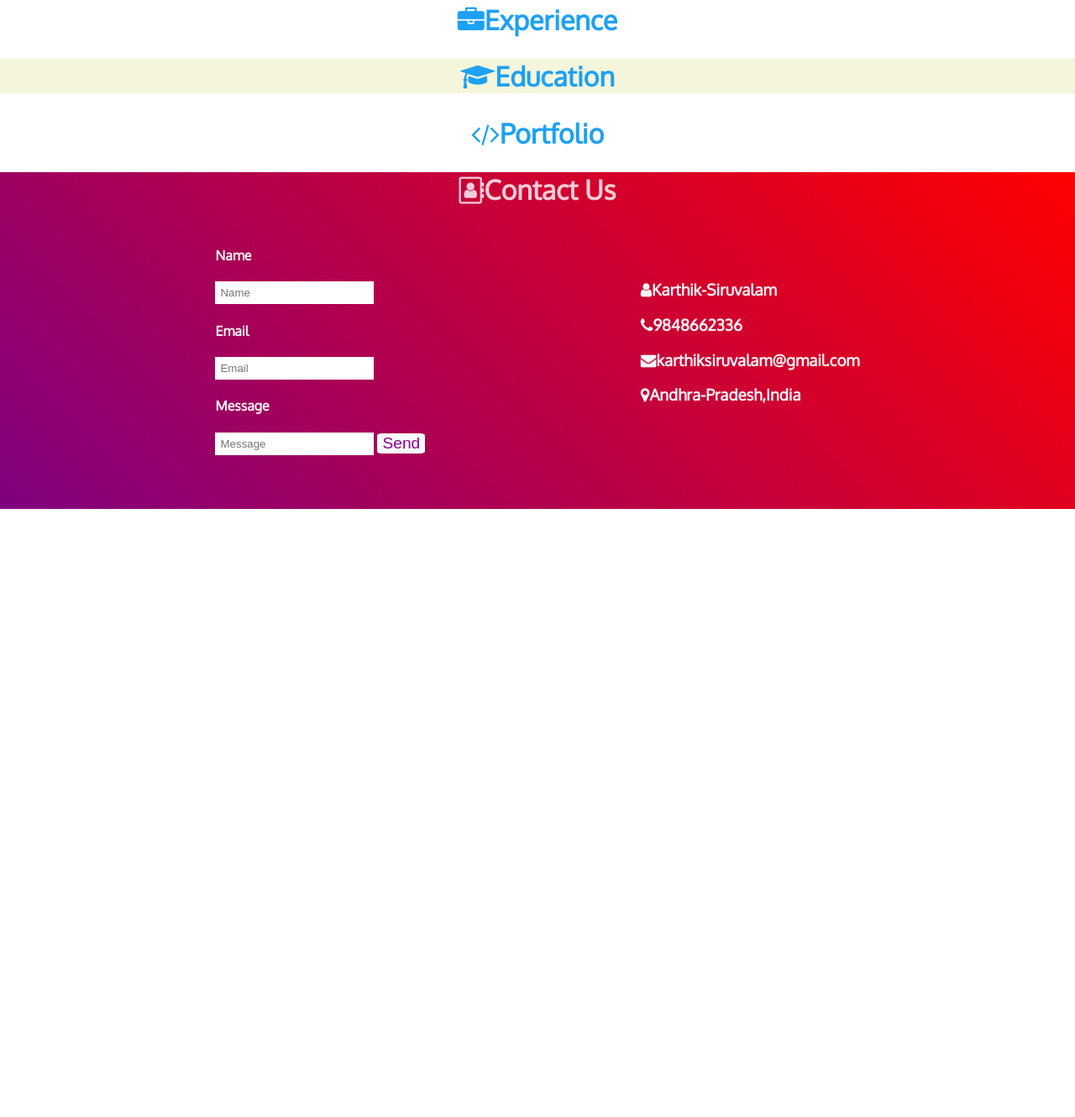
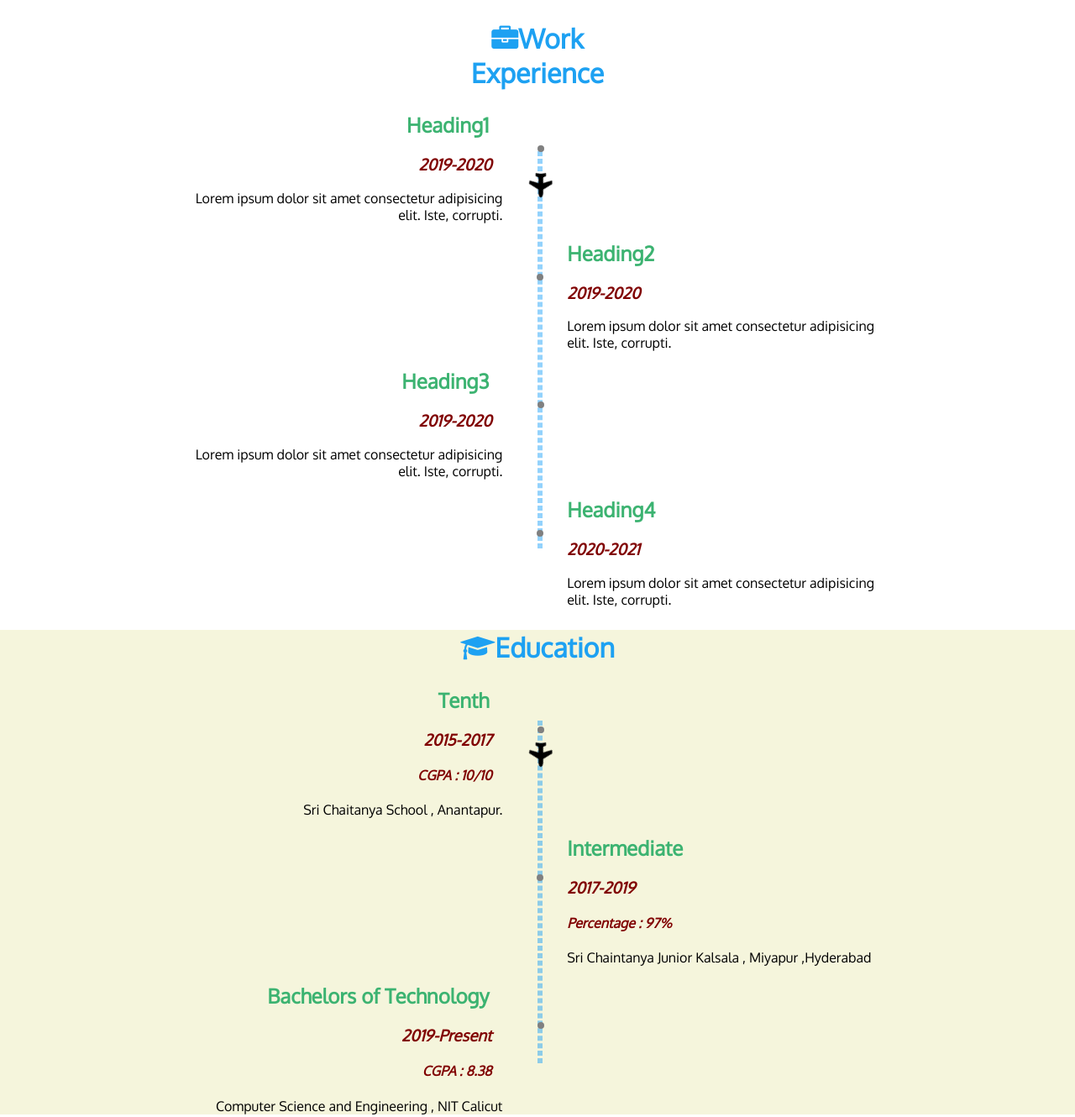
Before and after one commit to karthik-siru/Resume_Page, a plain HTML site: page index.html in a window 1280 px wide. Shown: the part 1142-2472 px from the top of the page at 84% size. Before the commit the page ends 1748 px from the top, so only its background shows below. Drawn offline with Linux system fonts and the light colour scheme.

Commit message:
work experience and education added

```diff
--- a/index.html
+++ b/index.html
@@ -40,17 +40,25 @@
     </header>
 
     <main>
+
         <section class="about">
             <div class="about_img_wrap">
-        <img  src="images/profile.jpg" alt="profile_photo">
+                <img src="images/profile.jpg" alt="profile_photo">
             </div>
             <div class="heading_wrap">
                 <h2 class="section_heading"><i class="fa fa-hand-paper-o  fa-1.5x" aria-hidden="true"></i>About</h2>
             </div>
             <p class="about_para">
-            Lorem ipsum dolor, sit amet <span class = "about_highlight">consectetur</span> adipisicing elit. Possimus voluptate perspiciatis soluta porro <span class = "about_highlight">corrupti</span> quis ut voluptatem quia quasi. Expedita praesentium excepturi<span class = "about_highlight">aperiam iste</span> omnis  nam, dolores nostrum labore quos.
+                A computer science student with high <span class="about_highlight">dedication</span> and <span
+                    class="about_highlight">commitment </span> towards learning. I am into full-stack web development
+                ,Machine Learning , Data Analytics . I strongly follow the principle
+                <span class="about_highlight"> Accept , Analyze and Improve </span> to get things done . I would love to
+                apply my gained knowledge and experience in real world , to contribute
+                my part for the company's growth .
             </p>
         </section>
+
+
         <section class="skills">
             <div class="heading_wrap">
                 <h2 class="section_heading"><i class="fa fa-cogs fa-1.5x" aria-hidden="true"></i>Skills</h2>
@@ -66,32 +74,108 @@
                 </div>
             </div>
         </section>
+
+
         <section class="experience">
             <div class="heading_wrap">
-            <h2 class="section_heading"><i class="fa fa-briefcase fa-1.5x" aria-hidden="true"></i>Experience</h2>
+                <h2 class="section_heading"><i class="fa fa-briefcase fa-1.5x" aria-hidden="true"></i>Work Experience
+                </h2>
             </div>
+
+            <div class="timeline_wrap">
+
+                <div class="timeline_box">
+                    <h2 class="work_title">Heading1</h2>
+                    <h3 class="work_duration">2019-2020</h3>
+                    <p class="work_description">Lorem ipsum dolor sit amet consectetur adipisicing elit. Iste, corrupti.
+                    </p>
+                </div>
+                <div class="timeline_box">
+                    <h2 class="work_title">Heading2</h2>
+                    <h3 class="work_duration">2019-2020</h3>
+                    <p class="work_description">Lorem ipsum dolor sit amet consectetur adipisicing elit. Iste, corrupti.
+                    </p>
+                </div>
+                <div class="timeline_box">
+                    <h2 class="work_title">Heading3</h2>
+                    <h3 class="work_duration">2019-2020</h3>
+                    <p class="work_description">Lorem ipsum dolor sit amet consectetur adipisicing elit. Iste, corrupti.
+                    </p>
+                </div>
+                <div class="timeline_box">
+                    <h2 class="work_title">Heading4</h2>
+                    <h3 class="work_duration">2020-2021</h3>
+                    <p class="work_description">Lorem ipsum dolor sit amet consectetur adipisicing elit. Iste, corrupti.
+                    </p>
+                </div>
+                <div class="timeline_divider">
+                    <div class="timeline_plane">
+                        <i class="fa fa-plane fa-rotate-90 fa-2x" aria-hidden="true"></i>
+                    </div>
+                </div>
+
+            </div>
+
         </section>
+
+
         <section class="education">
             <div class="heading_wrap">
                 <h2 class="section_heading"><i class="fa fa-graduation-cap" aria-hidden="true"></i>Education</h2>
             </div>
+            <div class="timeline_wrap">
+
+                <div class="timeline_box">
+                    <h2 class="work_title">Tenth<h2>
+                            <h3 class="work_duration">2015-2017</h3>
+                            <h4 class="work_duration">CGPA : 10/10 </h4>
+                            <p class="work_description">Sri Chaitanya School , Anantapur.</p>
+
+                </div>
+                <div class="timeline_box">
+                    <h2 class="work_title">Intermediate</h2>
+                    <h3 class="work_duration">2017-2019</h3>
+                    <h4 class="work_duration">Percentage : 97% </h4>
+                    <p class="work_description">Sri Chaintanya Junior Kalsala , Miyapur ,Hyderabad</p>
+                </div>
+                <div class="timeline_box">
+                    <h2 class="work_title">Bachelors of Technology</h2>
+                    <h3 class="work_duration">2019-Present</h3>
+                    <h4 class="work_duration">CGPA : 8.38 </h4>
+                    <p class="work_description">Computer Science and Engineering , NIT Calicut </p>
+                </div>
+                <div class="timeline_divider">
+                    <div class="timeline_plane">
+                        <i class="fa fa-plane fa-rotate-90 fa-2x" aria-hidden="true"></i>
+                    </div>
+                </div>
+
+            </div>
         </section>
-    <section class="portfolio">
+
+        <!-- <section class="portfolio">
         <div class="heading_wrap">
             <h2 class="section_heading"><i class="fa fa-code fa-1.5x" aria-hidden="true"></i>Portfolio</h2>
         </div>
-    </section>
+    </section> -->
     </main>
 
     <footer>
         <div class="heading_wrap">
-            <h2 class="section_heading contact"><i class="fa fa-address-book-o fa-1.5x" aria-hidden="true"></i>Contact Us</h2>
+            <h2 class="section_heading contact"><i class="fa fa-address-book-o fa-1.5x" aria-hidden="true"></i>Contact
+                Us</h2>
         </div>
         <div class="contact_wrap">
             <div class="contact_left">
-                <label for="name" class="contact_info"><h4>Name</h4><input type="text" placeholder = "Name"></label>
-                <label for="email" class="contact_info"><h4>Email</h4><input type="text" placeholder = "Email"></label>
-                <label for="message" class="contact_info"><h4>Message</h4><input type="text" placeholder = "Message"></label>
+                <label for="name" class="contact_info">
+                    <h4>Name</h4><input type="text" placeholder="Name">
+                </label>
+                <label for="email" class="contact_info">
+                    <h4>Email</h4><input type="text" placeholder="Email">
+                </label>
+                <label for="message" class="contact_info">
+                    <h4>Message</h4><input type="text" placeholder="Message">
+                </label>
                 <button class="contact_send">Send</button>
             </div>
             <div class="contact_right">
--- a/style.css
+++ b/style.css
@@ -233,6 +233,86 @@ section:nth-child(2n+1) {
     height : 100% ;
 }
 
+
+/* timeline and aeroplane effect */
+
+/* general properties  */
+
+.timeline_box:nth-child(2n){
+    left :53% ;
+    text-align: left;
+}
+
+.timeline_wrap{
+    position: relative;
+    width : 75% ;
+    margin: 0 auto;
+}
+
+.timeline_box{
+    position: relative;
+    text-align: right ;
+    left :5%;
+    margin :.4rem ;
+    min-height :7rem ;
+    width : 40% ;
+}
+.timeline_box:nth-child(2n+1)::after {
+    content: '';
+    position: absolute;
+    top: 30%;
+    right: -12.8%;
+    border-radius: 50%;
+    width: 0.5rem;
+    height: 0.5rem;
+    background-color: grey;
+    z-index: 1;
+
+}
+
+.timeline_box:nth-child(2n)::after {
+    content: '';
+    position: absolute;
+    top: 30%;
+    left: -9.4%;
+    border-radius: 50%;
+    width: 0.5rem;
+    height: 0.5rem;
+    background-color: grey;
+    z-index: 1;
+}
+
+.timeline_divider {
+    position: absolute;
+    height: 80%;
+    width: 0;
+    border: 3px dashed #0096fa6b;
+    top: 8%;
+    left: 50%;
+}
+
+.timeline_plane {
+    position: sticky;
+    top : 30% ;
+    transform: rotate(45deg) translate(0,40%);
+    z-index: 2;
+}
+
+.work_title{
+    font-family: 'Oxygen',sans-serif;
+    color :mediumseagreen;
+    padding-right: 1rem ;
+}
+.work_duration{
+    font-style:italic ;
+    color :maroon;
+    font-family: 'Oxygen',sans-serif;
+    padding-right :0.8rem ;
+}
+.work_description{
+    font-family: 'Oxygen',sans-serif;
+}
+
 /* footer and contact info  */
 
 footer{
```
Lines whose indentation alone changed are shown as unchanged.
